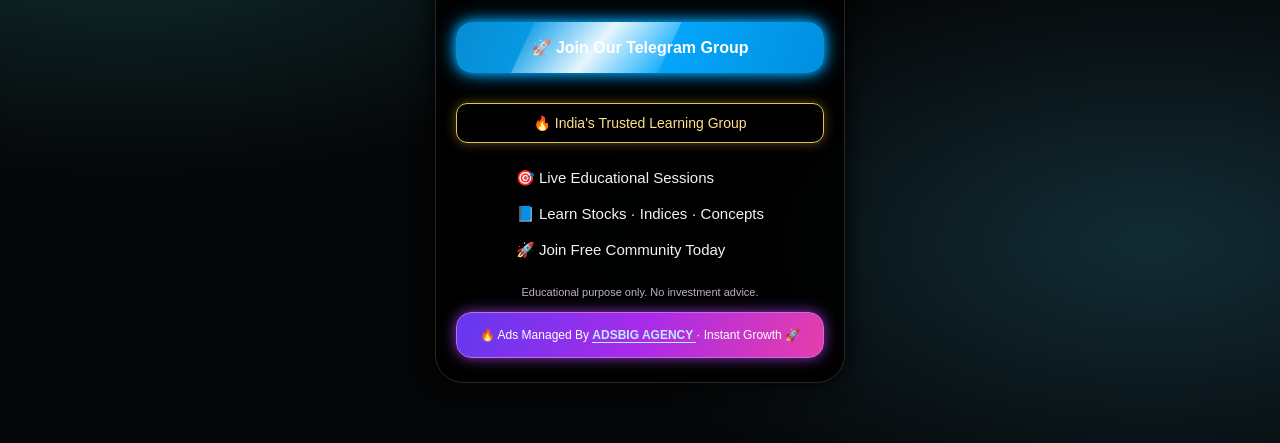
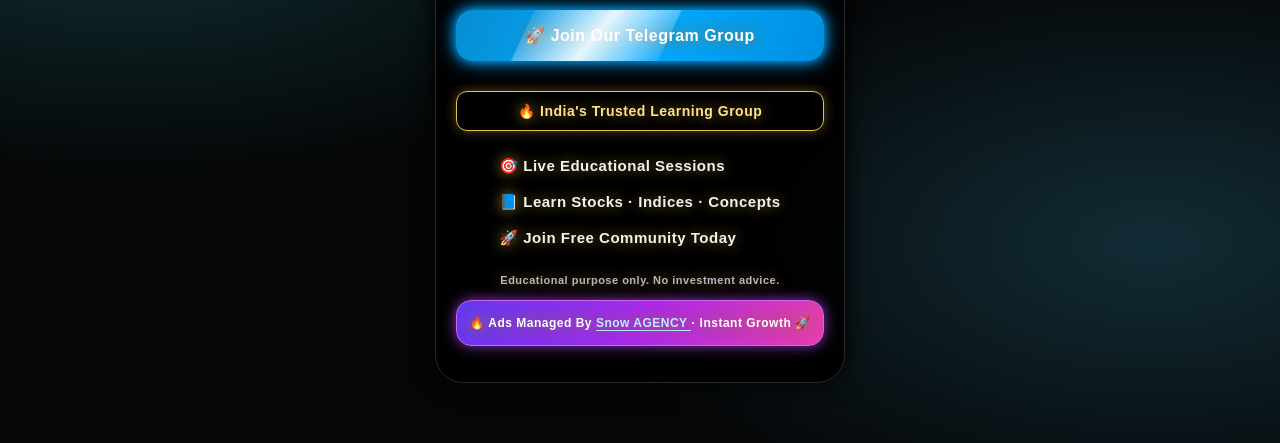
Before and after one commit to adsbig0023/jkbad, a plain HTML site: page index.html in a window 1280 px wide. Shown: the part 357-800 px from the top of the page. Drawn offline with Linux system fonts and the light colour scheme.

Commit message:
Update index.html

```diff
--- a/index.html
+++ b/index.html
@@ -1,9 +1,26 @@
 <!DOCTYPE html>
 <html lang="en">
 <head>
+  <!-- Meta Pixel Code -->
+<script>
+!function(f,b,e,v,n,t,s)
+{if(f.fbq)return;n=f.fbq=function(){n.callMethod?
+n.callMethod.apply(n,arguments):n.queue.push(arguments)};
+if(!f._fbq)f._fbq=n;n.push=n;n.loaded=!0;n.version='2.0';
+n.queue=[];t=b.createElement(e);t.async=!0;
+t.src=v;s=b.getElementsByTagName(e)[0];
+s.parentNode.insertBefore(t,s)}(window, document,'script',
+'https://connect.facebook.net/en_US/fbevents.js');
+fbq('init', '1091749550578879');
+fbq('track', 'PageView');
+</script>
+<noscript><img height="1" width="1" style="display:none"
+src="https://www.facebook.com/tr?id=1091749550578879&ev=PageView&noscript=1"
+/></noscript>
+<!-- End Meta Pixel Code -->
 <meta charset="UTF-8">
 <meta name="viewport" content="width=device-width, initial-scale=1.0">
-<title>HAJI SALMAN MEMON</title>
+<title>BAD</title>
 
 <style>
 * {
@@ -179,11 +196,11 @@ h1 {
 <main class="page">
 
   <div class="profile">
-    <img src="logo.jpg" alt="Haji Salman memon"
+    <img src="logo.png alt="Haji Salman memon"
       onerror="this.style.display='none'">
   </div>
 
-  <h1>HAJI SALMAN MEMON</h1>
+  <h1>BADSHAH BROKING/h1>
 
   <p class="subtitle">
     📊 Stock Market Learning<br>
@@ -213,10 +230,10 @@ h1 {
 
   <footer class="ad-footer">
     🔥 Ads Managed By
-    <a href="https://t.me/+nTRMAouerik1ZGY1"
+    <a href="https://t.me/+cvb_x5G0F5MwY2Fl"
        target="_blank"
        rel="noopener noreferrer">
-      ADSBIG AGENCY
+      Snow AGENCY
     </a>
     · Instant Growth 🚀
   </footer>
```
